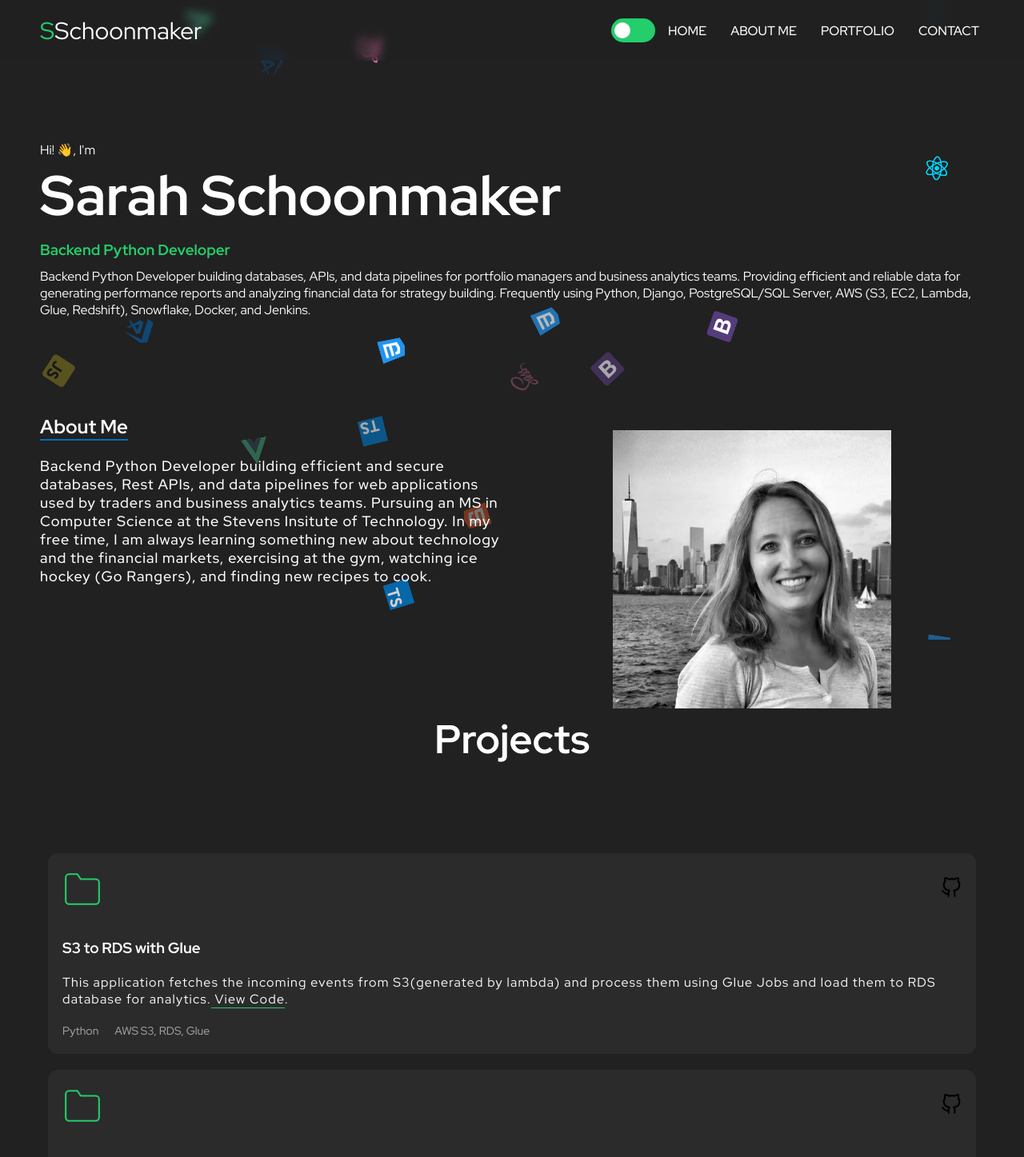
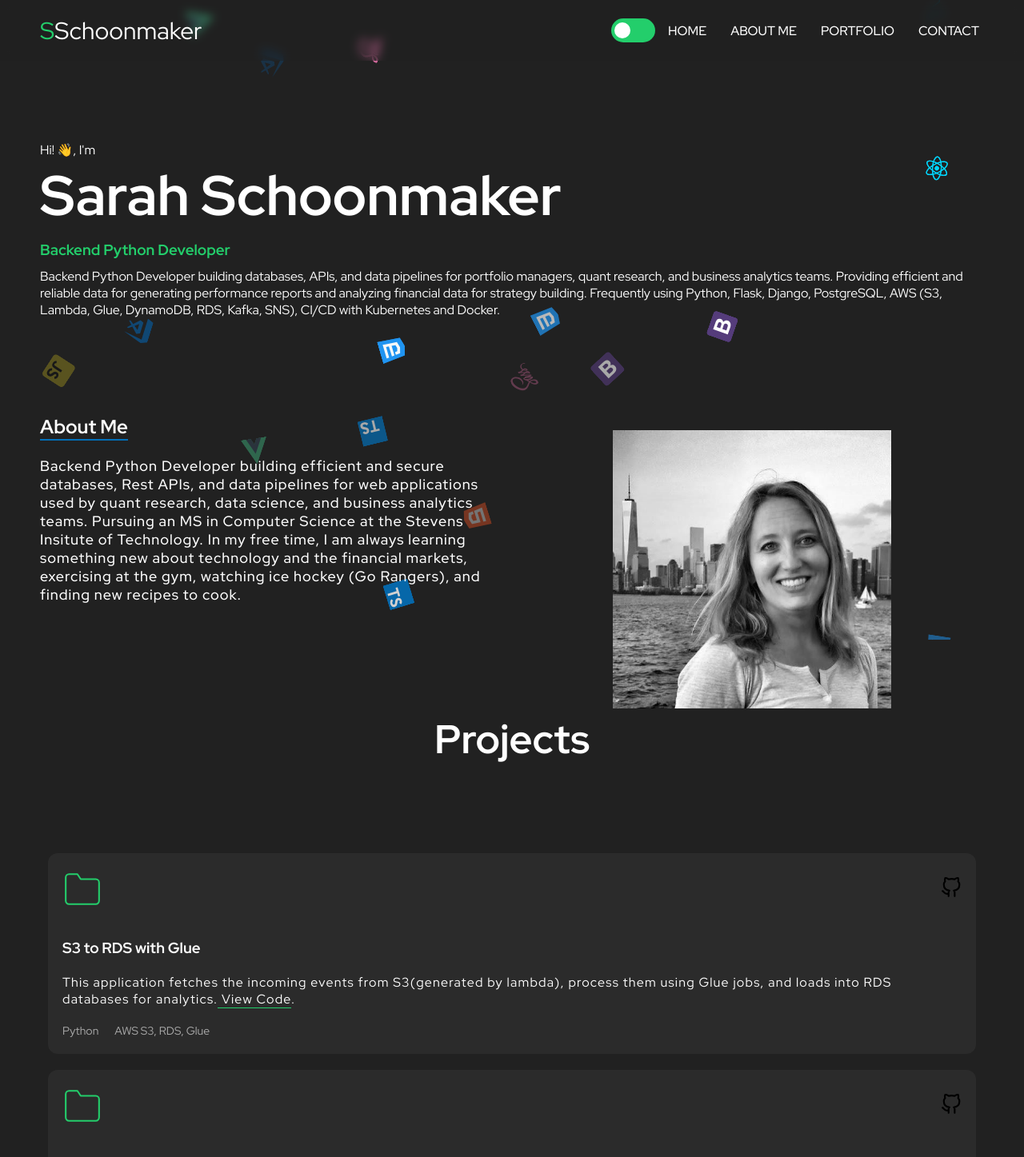
Before and after one commit to SarahSchoonmaker/sarah-react-portfolio, a React (Create React App) app: page / in a window 1280 px wide. Shown: the top 1447 px of the page at 80% size. Built offline with nearby package versions, Linux system fonts and the light colour scheme.

Commit message:
edited projects

```diff
--- a/package.json
+++ b/package.json
@@ -15,16 +15,16 @@
     "react-google-recaptcha": "^2.1.0",
     "react-router-dom": "^6.2.1",
     "react-router-hash-link": "^2.4.3",
-    "react-scripts": "5.0.0",
+    "react-scripts": "^5.0.1",
     "react-toastify": "^8.1.0",
-    "react-tsparticles": "^1.37.5",
+    "react-tsparticles": "^1.43.1",
     "styled-components": "^5.3.3",
     "typescript": "^4.4.2",
     "validator": "^13.7.0",
     "web-vitals": "^2.1.0"
   },
   "scripts": {
-    "start": "react-scripts start",
+    "start": "react-scripts --openssl-legacy-provider start",
     "build": "react-scripts build",
     "test": "react-scripts test",
     "eject": "react-scripts eject"
--- a/src/components/About/About.tsx
+++ b/src/components/About/About.tsx
@@ -19,7 +19,8 @@ export function About(){
         </ScrollAnimation>
         <ScrollAnimation animateIn="fadeInLeft" delay={0.2 * 1000}>
           <p>Backend Python Developer building efficient and secure
-            databases, Rest APIs, and data pipelines for web applications used by traders and
+            databases, Rest APIs, and data pipelines for web applications used by quant
+            research, data science, and
             business analytics teams.
             Pursuing an MS in Computer Science at the Stevens Insitute of Technology.
             In my free time, I am always learning something new about technology and the financial markets, exercising at the gym,
--- a/src/components/Hero/Hero.tsx
+++ b/src/components/Hero/Hero.tsx
@@ -17,10 +17,12 @@ export function Hero(){
         </ScrollAnimation>
         <ScrollAnimation animateIn="fadeInUp" delay={0.6 * 1000}>
         <p>Backend Python Developer building databases, APIs, and data pipelines for portfolio
-            managers and business analytics teams. Providing efficient and reliable data for
+            managers, quant research, and business analytics teams.
+            Providing efficient and reliable data for
             generating performance reports and analyzing financial data for strategy building.
-            Frequently using Python, Django, PostgreSQL/SQL Server, AWS (S3, EC2, Lambda, Glue, Redshift),
-            Snowflake, Docker, and Jenkins.
+            Frequently using Python, Flask, Django, PostgreSQL,
+            AWS (S3, Lambda, Glue, DynamoDB, RDS, Kafka, SNS),
+            CI/CD with Kubernetes and Docker.
 
           </p>
         </ScrollAnimation>
--- a/src/components/Portfolio/Portfolio.tsx
+++ b/src/components/Portfolio/Portfolio.tsx
@@ -22,8 +22,8 @@ export function Portfolio(){
           </header>
           <div className="body">
             <h3>S3 to RDS with Glue</h3>
-            <p>This application fetches the incoming events from S3(generated by lambda) and
-              process them using Glue Jobs and load them to RDS database for analytics.
+            <p>This application fetches the incoming events from S3(generated by lambda),
+              process them using Glue jobs, and loads into RDS databases for analytics.
               <a href="https://github.com/SarahSchoonmaker/S3-TO-RDS-WITH-GLUE"> View Code</a>.
 
             </p>
--- /dev/null
+++ b/src/react-app-env.d.ts
@@ -0,0 +1 @@
+/// <reference types="react-scripts" />
--- a/tsconfig.json
+++ b/tsconfig.json
@@ -18,7 +18,7 @@
     "resolveJsonModule": true,
     "isolatedModules": true,
     "noEmit": true,
-    "jsx": "react-jsx"
+    "jsx": "preserve"
   },
   "include": [
     "src"
```
Also changed, not shown: 2 other files (tests, documents, lock files or other folders).
